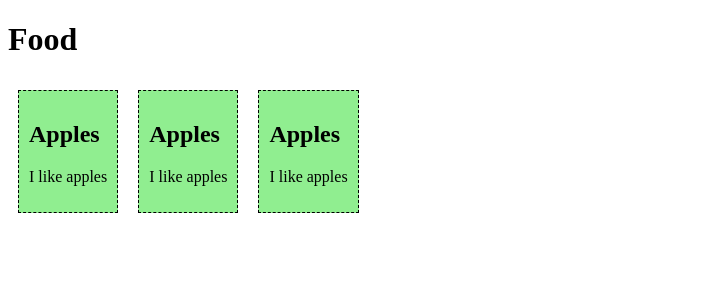
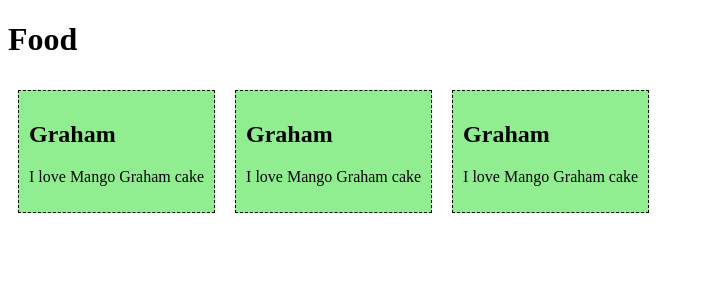
Before and after one commit to H1karuuu/WEBPROG-IT241-Vuejs, a Vue app in the folder firstsfc/: page / in a window 1280 px wide. Shown: the top 300 px of the page, without its empty margins (0-704 px from the left). Built offline with nearby package versions, Linux system fonts and the light colour scheme.

Commit message:
Mango Graham

```diff
--- a/firstsfc/src/components/FoodItem.vue
+++ b/firstsfc/src/components/FoodItem.vue
@@ -9,8 +9,8 @@
 export default {
     data() {
         return {
-            name: 'Apples',
-            message: 'I like apples'
+            name: 'Graham',
+            message: 'I love Mango Graham cake'
         }
     }
 };
```
